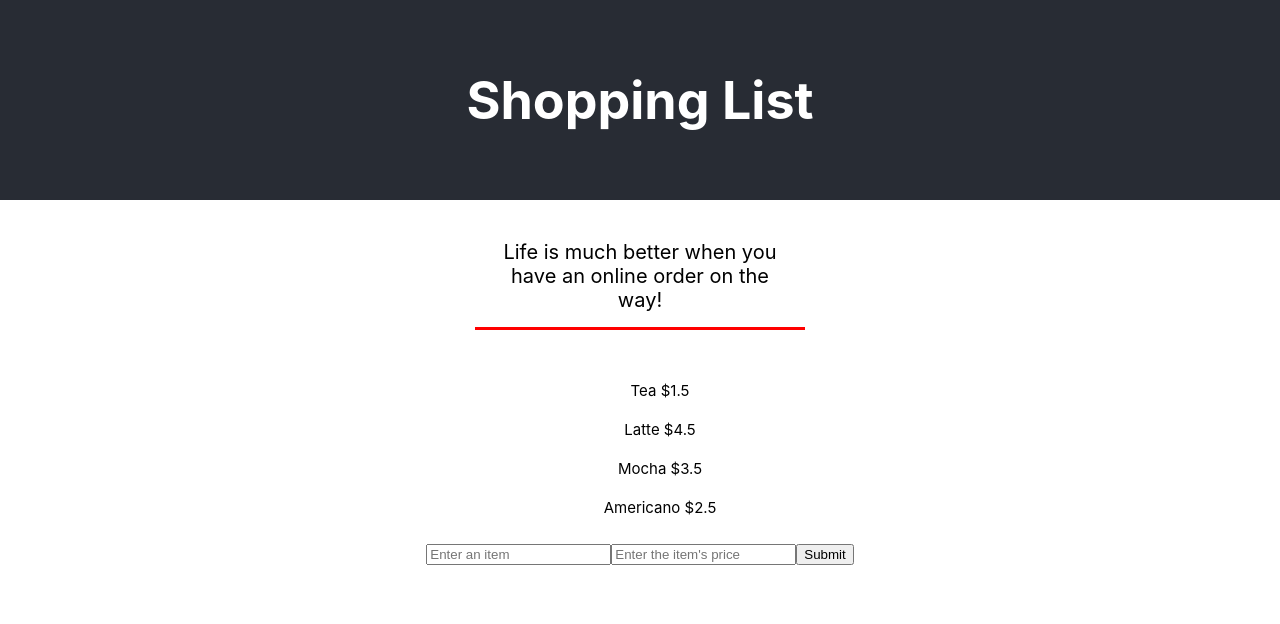
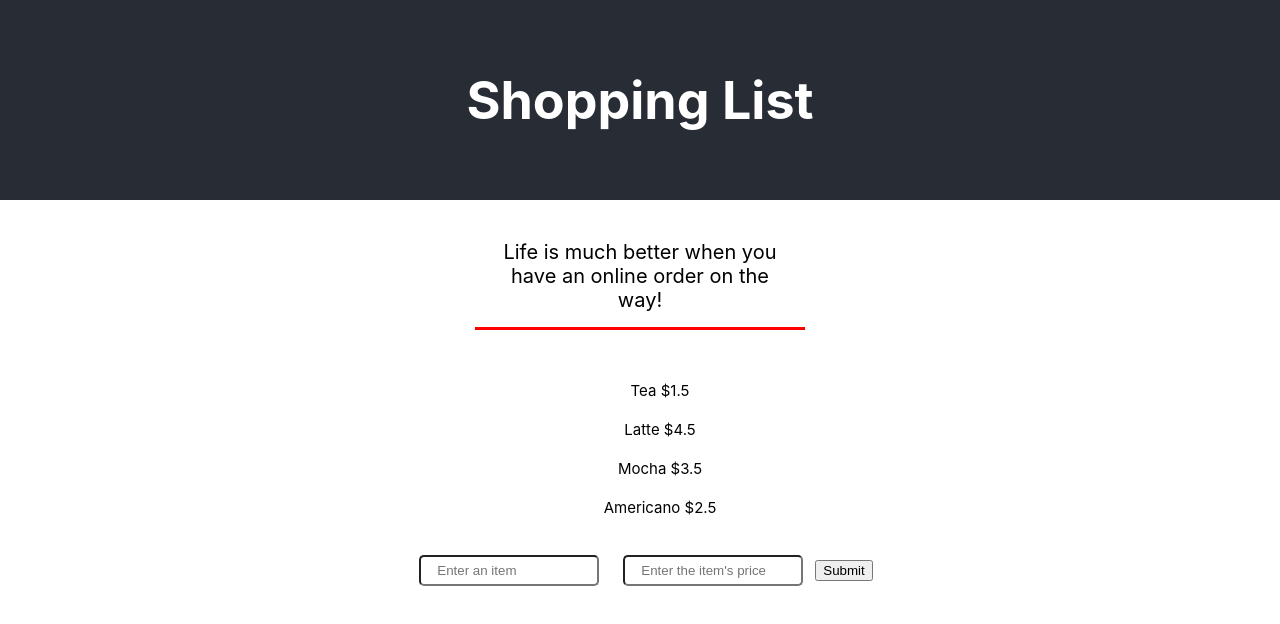
Before and after one commit to C-Christensen/Cart, a React (Create React App) app: page / in a window 1280 px wide. Shown: the top 624 px of the page. Built offline with nearby package versions, Linux system fonts and the light colour scheme.

Commit message:
Changed style of  input text

```diff
--- a/src/App.css
+++ b/src/App.css
@@ -45,15 +45,11 @@ ul li {
   font-size: 15px;
 }
 
-/* .App-link {
-  color: #61dafb;
-} */
-
-/* @keyframes App-logo-spin {
-  from {
-    transform: rotate(0deg);
-  }
-  to {
-    transform: rotate(360deg);
-  }
-} */
+input[type=text]{
+    width: 180px;
+    padding: 6px 16px;
+    margin: 12px;
+    display: inline-block;
+    border-radius: 5px;
+    box-sizing: border-box;
+}
```
